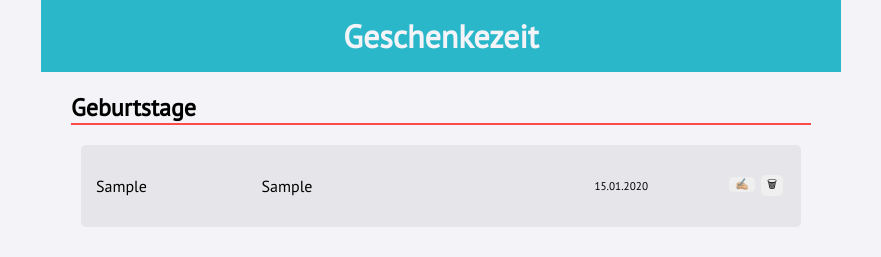
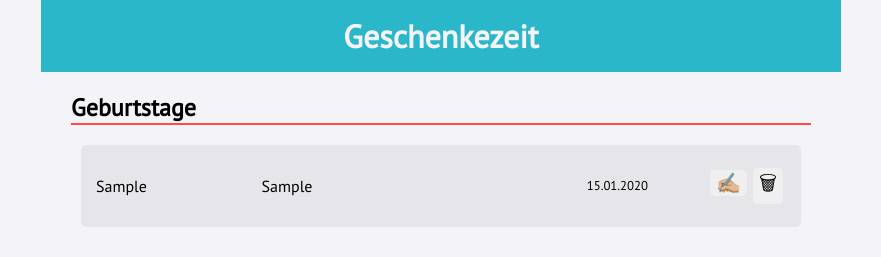
Before and after one commit to AntjeWalter/Geschenkezeit, a Next.js app: page / in a window 1280 px wide. Both pictures are taken after typing "Sample", "Sample", "2020-01-15" into the empty fields and a click on the button "Hinzufügen". Shown: the top 257 px of the page, without its empty margins (199-1080 px from the left). Built offline with nearby package versions, Linux system fonts and the light colour scheme.

Commit message:
Add styling

```diff
--- a/components/BirthdayListPage/BirthdayList.js
+++ b/components/BirthdayListPage/BirthdayList.js
@@ -136,7 +136,7 @@ const StyledLink = styled(Link)`
 const StyledTextAlign = styled.div`
   text-align: right;
   word-wrap: break-word;
-  font-size: 0.7rem;
+  font-size: 0.8rem;
   align-self: center;
 `;
 
@@ -144,5 +144,5 @@ const StyledButton = styled.button`
   border: none;
   border-radius: 5px;
   margin: 3px;
-  font-size: 0.7rem;
+  font-size: 1.25rem;
 `;
--- a/components/ProfilePage/MoreIdeasForm.js
+++ b/components/ProfilePage/MoreIdeasForm.js
@@ -43,9 +43,8 @@ export default function MoreIdeasForm({
 }
 
 const StyledInfo = styled.h3`
-  margin: 1.5rem;
-  margin-bottom: 1rem;
-  font-size: 1rem;
+  margin: 3rem 1.5rem 1rem 1.5rem;
+  font-size: 1.25rem;
   border-bottom: 1px solid black;
 `;
 
@@ -58,6 +57,7 @@ const StyledForm = styled.form`
 const StyledTextArea = styled.textarea`
   align-self: left;
   width: 70vw;
+  height: 5em;
   @media (min-width: 800px) {
     width: 700px;
   }
--- a/components/ProfilePage/MoreInfoForm.js
+++ b/components/ProfilePage/MoreInfoForm.js
@@ -50,7 +50,7 @@ export default function MoreInfoForm({
 const StyledInfo = styled.h3`
   margin: 1.5rem;
   margin-bottom: 1rem;
-  font-size: 1rem;
+  font-size: 1.25rem;
   border-bottom: 1px solid black;
 `;
 
@@ -85,6 +85,7 @@ const StyledForm = styled.form`
 const StyledTextarea = styled.textarea`
   align-self: left;
   width: 70vw;
+  height: 5em;
   @media (min-width: 800px) {
     width: 700px;
   }
```
